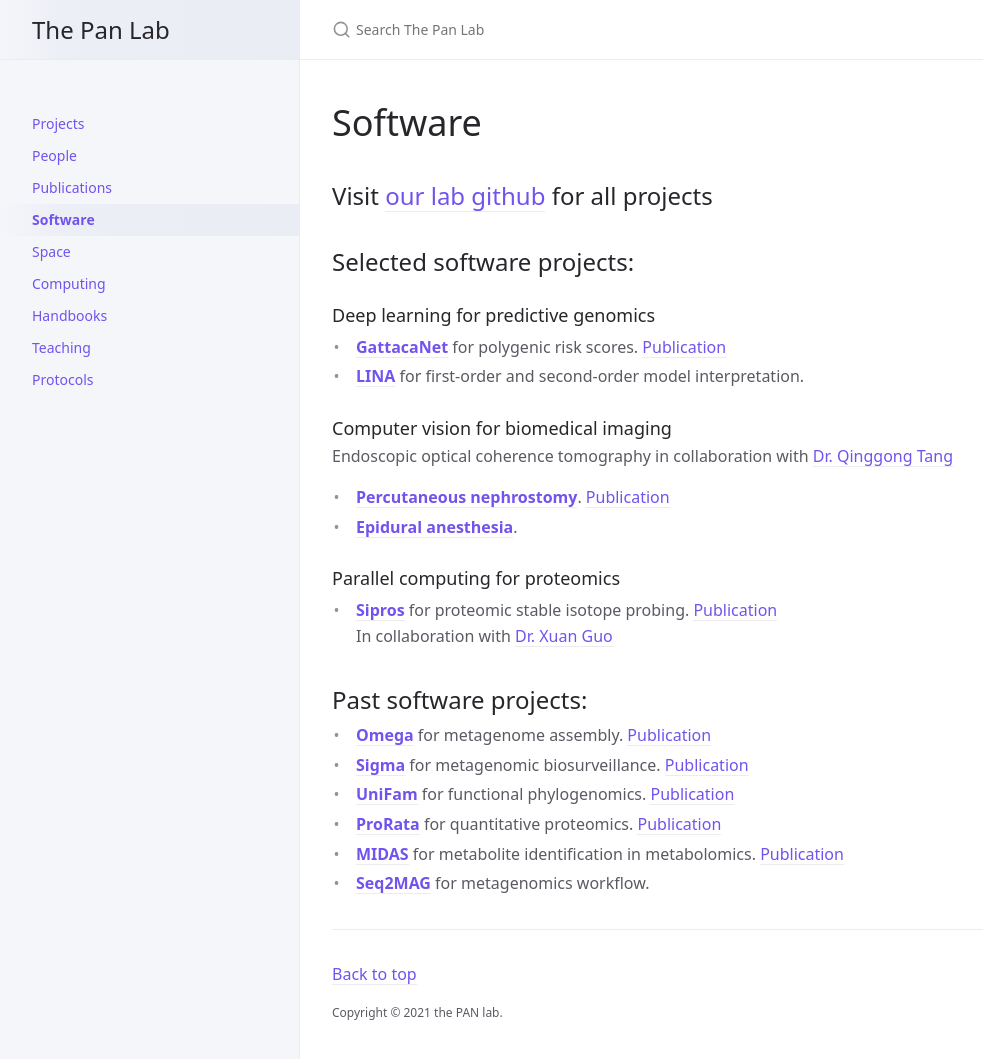
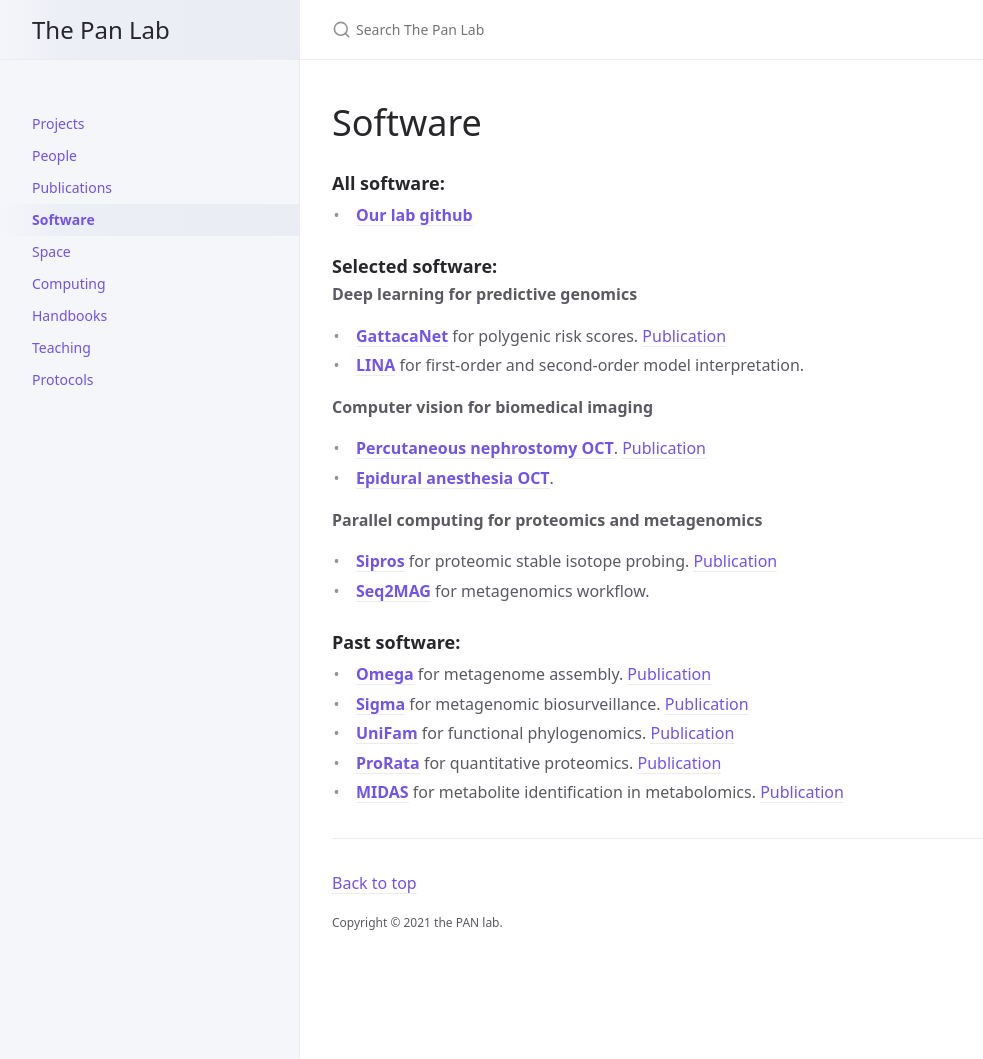
Before and after one commit to thepanlab/thepanlab.github.io, a Jekyll site: the page built from docs/software.md, in a window 1280 px wide and 1063 px high. Shown: the top 1059 px of the window, without its empty margins (0-983 px from the left). Built offline with Jekyll 4.4.1, drawn with Linux system fonts in a browser that asks for light colours.

Commit message:
Update software.md

```diff
--- a/docs/software.md
+++ b/docs/software.md
@@ -5,30 +5,29 @@ nav_order: 4
 ---
 # Software
 
-## Visit [our lab github](https://github.com/thepanlab) for all projects
+### **All software:**
+- [**Our lab github**](https://github.com/thepanlab)
 
-## Selected software projects:
+### **Selected software:**
 
-### Deep learning for predictive genomics
+**Deep learning for predictive genomics**
 
   - [**GattacaNet**](https://github.com/thepanlab/GattacaNet) for polygenic risk scores. [Publication](https://www.nature.com/articles/s10038-020-00832-7)
   - [**LINA**](https://github.com/thepanlab/LINA) for first-order and second-order model interpretation.
 
-### Computer vision for biomedical imaging
+**Computer vision for biomedical imaging**
 
-Endoscopic optical coherence tomography in collaboration with [Dr. Qinggong Tang](http://tanglab.oucreate.com/)
-  - [**Percutaneous nephrostomy**](https://github.com/thepanlab/FOCT_kidney). [Publication](https://www.ncbi.nlm.nih.gov/pmc/articles/PMC8086467/)
-  - [**Epidural anesthesia**](https://github.com/thepanlab/Endoscopic_OCT_Epidural).
+  - [**Percutaneous nephrostomy OCT**](https://github.com/thepanlab/FOCT_kidney). [Publication](https://www.ncbi.nlm.nih.gov/pmc/articles/PMC8086467/)
+  - [**Epidural anesthesia OCT**](https://github.com/thepanlab/Endoscopic_OCT_Epidural).
 
-### Parallel computing for proteomics
+**Parallel computing for proteomics and metagenomics**
 
   - [**Sipros**](https://github.com/thepanlab/Sipros) for proteomic stable isotope probing. [Publication](https://academic.oup.com/bioinformatics/article/34/5/795/4209993)
-In collaboration with [Dr. Xuan Guo](http://www.cse.unt.edu/~xuanguo/)
+  - [**Seq2MAG**](https://github.com/thepanlab/Seq2MAG) for metagenomics workflow.
 
-## Past software projects:
+### **Past software:**
   - [**Omega**](http://omega.omicsbio.org) for metagenome assembly. [Publication](https://academic.oup.com/bioinformatics/article/30/19/2717/2422265)
   - [**Sigma**](http://sigma.omicsbio.org) for metagenomic biosurveillance. [Publication](https://academic.oup.com/bioinformatics/article/31/2/170/2366214)
   - [**UniFam**](http://sigma.omicsbio.org) for functional phylogenomics. [Publication](https://bmcecolevol.biomedcentral.com/articles/10.1186/s12862-014-0207-y)
   - [**ProRata**](http://prorata.omicsbio.org) for quantitative proteomics. [Publication](https://pubs.acs.org/doi/10.1021/ac060654b)
   - [**MIDAS**](http://midas.omicsbio.org) for metabolite identification in metabolomics. [Publication](https://pubs.acs.org/doi/10.1021/ac5014783)
-  - [**Seq2MAG**](https://github.com/thepanlab/Seq2MAG) for metagenomics workflow.
```
